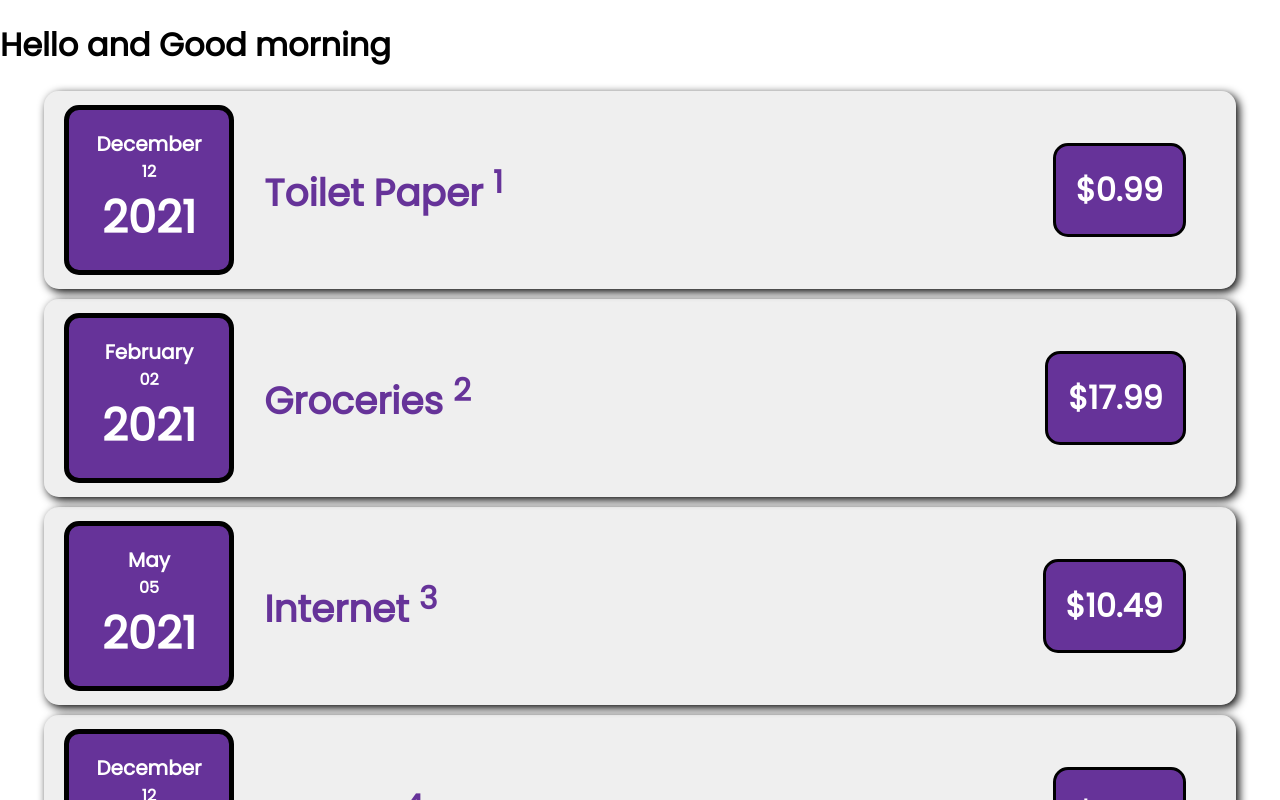
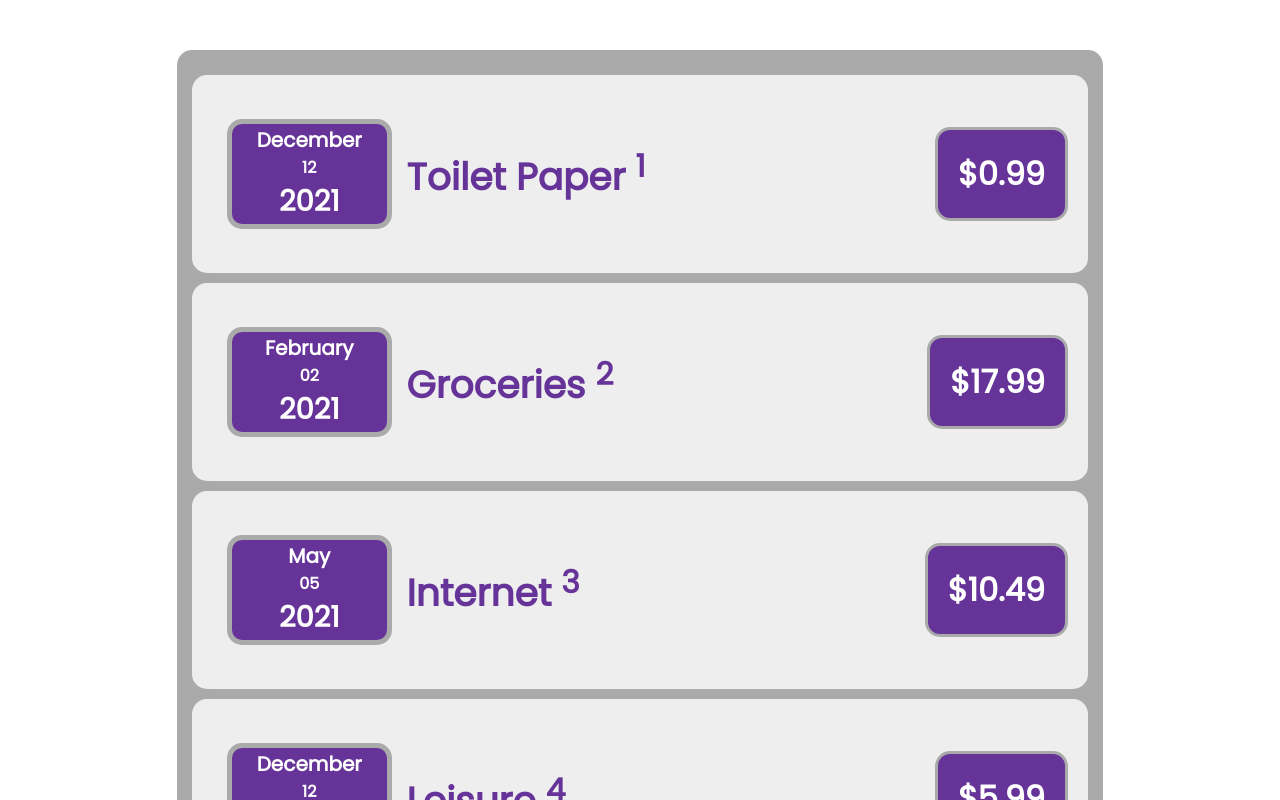
Before and after one commit to KramStyles/react_1, a React (Create React App) app: page / in a window 1280 px wide. Shown: the top 800 px of the page. Built offline with nearby package versions, Linux system fonts and the light colour scheme.

Commit message:
adjusted design

```diff
--- a/src/App.js
+++ b/src/App.js
@@ -11,8 +11,7 @@ function App() {
         return <ExpenseItem title={items.title} id={items.id} date={items.date} amount={items.amount}/>
     })
     return (
-        <div>
-            <h1>Hello and Good morning</h1>
+        <div className={'main_container'}>
             {details}
         </div>
     );
--- a/src/components/ExpenseItem.css
+++ b/src/components/ExpenseItem.css
@@ -1,22 +1,27 @@
 @import url('https://fonts.googleapis.com/css2?family=Poppins&family=Raleway&display=swap');
 
 :root{
-    --radius: 15px
+    --radius: 15px;
+    --darky: #aaa;
 }
 body{
     font-family: poppins;
 }
-
+.main_container{
+    width: 70%;
+    margin: 50px auto;
+    padding: var(--radius);
+    background-color: var(--darky);
+    border-radius: var(--radius);
+}
 .expense_container{
     margin: 10px auto;
-    width: 90%;
     border-radius: var(--radius);
-    background-color: #cccccc50;
+    background-color: #eeeeee;
     padding: 0 20px;
-    /*min-height: 40px;*/
     display: flex;
     align-items: center;
-    box-shadow: 3px 3px 10px black;
+    box-shadow: 3px 3px 10px var(--darky);
 }
 
 .expense_container .div{
@@ -34,12 +39,12 @@ body{
     padding: 20px;
     border-radius: var(--radius);
     color: white;
-    border: 3px solid black;
+    border: 3px solid var(--darky);
 
 }
 .expense_date{
     width: 160px;
-    height: 160px;
+    height: 100px;
     background-color: rebeccapurple;
     color: white;
     display: flex;
@@ -48,11 +53,12 @@ body{
     justify-content: center;
     border-radius: var(--radius);
     font-weight: bold;
-    border: 5px solid black;
+    border: 5px solid var(--darky);
+    margin: auto var(--radius);
 }
 .expense_date div:first-child{
     font-size: 20px;
 }
 .expense_date div:last-child{
-    font-size: 2.8em;
+    font-size: 1.8em;
 }
```
